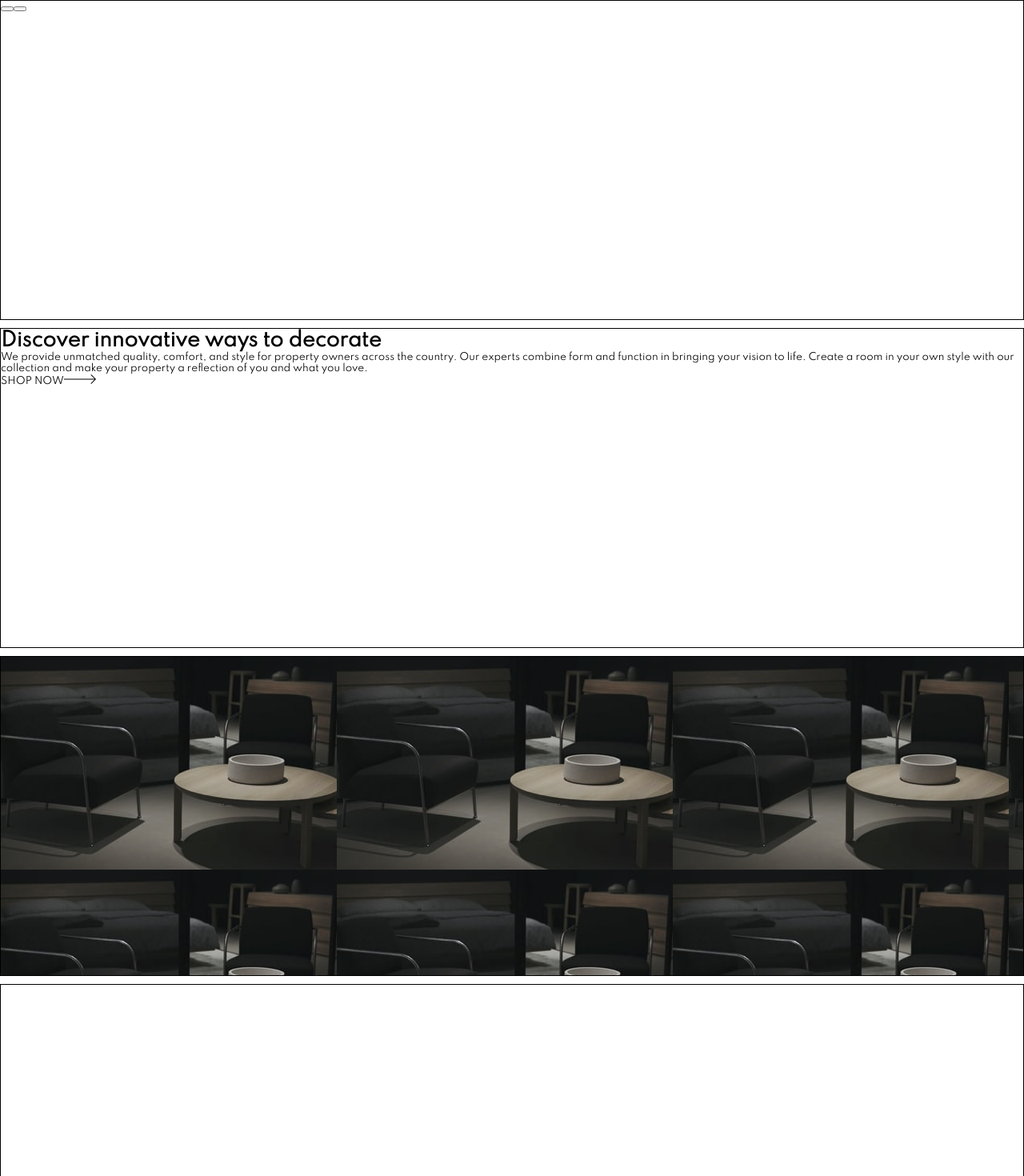
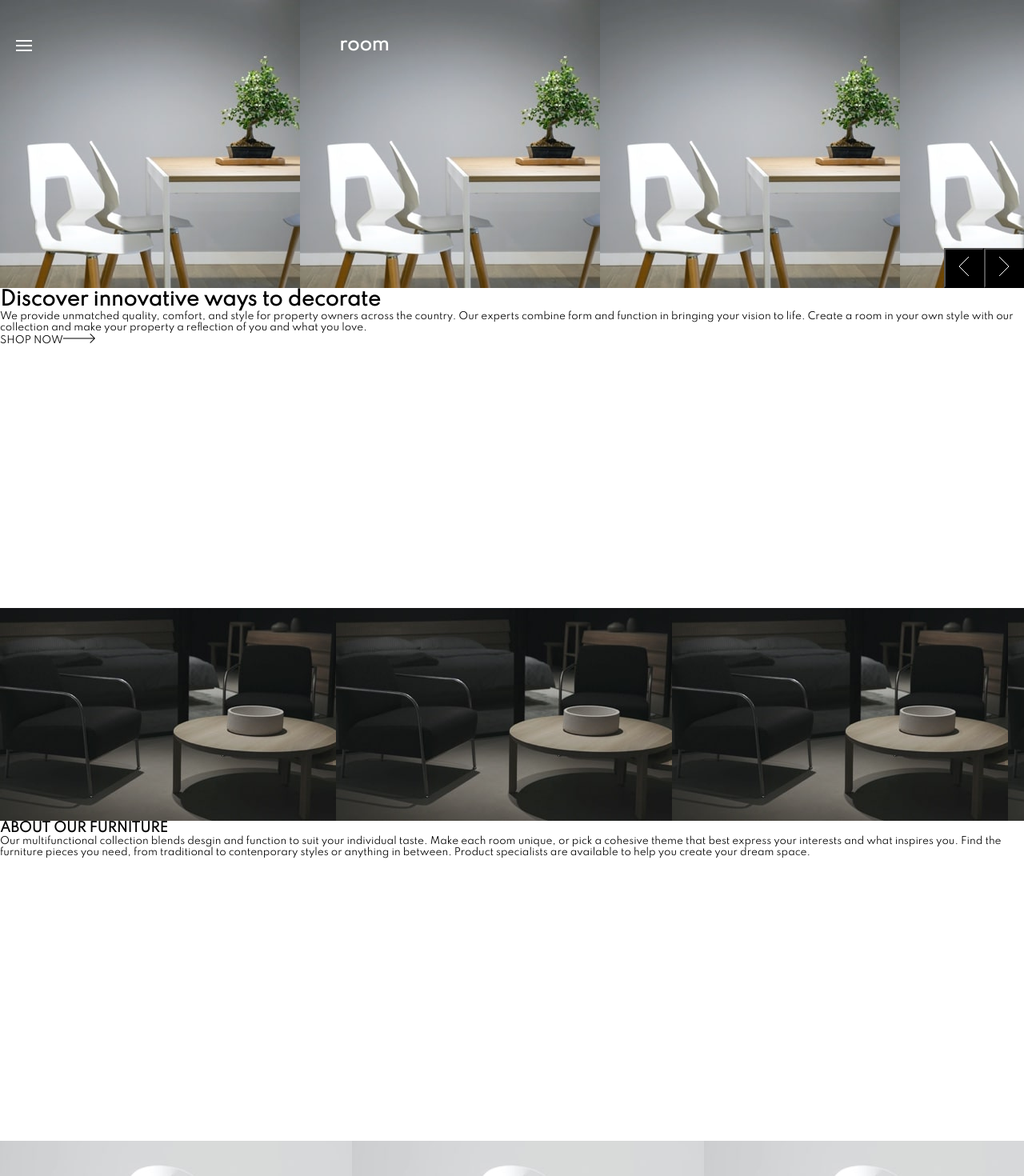
Before and after one commit to brandonrainey/room-homepage, a Next.js app: page / in a window 1280 px wide. Shown: the top 1470 px of the page at 80% size. Built offline with nearby package versions, Linux system fonts and the light colour scheme.

Commit message:
added more of the desgin to each cell

```diff
--- a/pages/index.js
+++ b/pages/index.js
@@ -1,5 +1,5 @@
 import React, { useState } from 'react'
-import arrow from '../public/images/icon-arrow.svg'
+
 
 export default function Home() {
   const [heroImg, setHeroImg] = useState(0)
@@ -17,12 +17,22 @@
   }
   return (
     <div className='mainContainer'>
-      <div className={`cell-1 ${changeImg}`}>
-        <div className='navIcon'></div>
-        <div className='title'></div>
+      <div className={`cell-1 ${changeImg()}`}>
+        <div className='navIcon'><svg width="20" height="14" xmlns="http://www.w3.org/2000/svg">
+          <path d="M20 12v2H0v-2h20zm0-6v2H0V6h20zm0-6v2H0V0h20z" fill="#FFF" fill-rule="evenodd" />
+          </svg></div>
+        <div className='title'>room</div>
         <div className='heroNav'>
-          <button className='leftButton'></button>
-          <button className='rightButton'></button>
+          <button className='leftButton'>
+            <svg width="14" height="24" xmlns="http://www.w3.org/2000/svg">
+              <path d="M13 0L1 12l12 12" stroke="#FFF" fill="none" fill-rule="evenodd" />
+            </svg>
+          </button>
+          <button className='rightButton'>
+            <svg width="14" height="24" xmlns="http://www.w3.org/2000/svg">
+              <path d="M1 0l12 12L1 24" stroke="#FFF" fill="none" fill-rule="evenodd" />
+            </svg>
+          </button>
         </div>
       </div>
       <div className='cell-2'>
@@ -41,8 +51,12 @@
 
       </div>
       <div className='cell-4'>
-        <div className='subHeader'></div>
-        <div className='description'></div>
+        <div className='subHeader'> ABOUT OUR FURNITURE</div>
+        <div className='description'>Our multifunctional collection blends desgin and
+        function to suit your individual taste. Make each room unique, or pick a cohesive
+        theme that best express your interests and what inspires you. Find the
+        furniture pieces you need, from traditional to contenporary styles or anything
+        in between. Product specialists are available to help you create your dream space.</div>
       </div>
       <div className='cell-5'>
 
--- a/styles/globals.css
+++ b/styles/globals.css
@@ -16,22 +16,59 @@
 .mainContainer {
   height:100%;
   display: grid;
-  gap: 10px;
   grid-template-columns: 1fr;
 
 }
 
 .cell-1 {
   display: flex;
-  height: 400px;
-  border: 1px solid black;
+  height: 360px;
+
+
+}
+
+.title {
+  font-size: 22px;
+  margin-left: 30%;
+  padding-top: 44px;
+  color: white;
+  font-weight: 600;
+}
+
+.navIcon {
+  padding-top: 50px;
+  padding-left: 20px;
+}
+
+.hero-1 {
+  background: url(../public/images/mobile-image-hero-1.jpg);
+}
+
+.heroNav {
+
+  margin-left: auto;
+  margin-top: auto;
+}
+
+.leftButton {
+  height: 50px;
+  width: 50px;
+  background: black;
+}
+
+.rightButton {
+  height: 50px;
+  width: 50px;
+  background: black;
+
 }
 
 .cell-2 {
   display: flex;
   flex-direction: column;
   height: 400px;
-  border: 1px solid black;
+
+
 }
 
 .mainHeader {
@@ -41,19 +78,26 @@
 
 .cell-3 {
   display: flex;
-  height: 400px;
-  border: 1px solid black;
+  height: 266px;
+
   background: url(../public/images/image-about-dark.jpg)
 }
 
 .cell-4 {
   display: flex;
+  flex-direction: column;
   height: 400px;
-  border: 1px solid black;
+
+}
+
+.subHeader {
+  font-size: 16px;
+  font-weight: 700;
 }
 
 .cell-5 {
   display: flex;
-  height: 400px;
-  border: 1px solid black;
+  height: 266px;
+
+  background: url(../public/images/image-about-light.jpg)
 }
```
